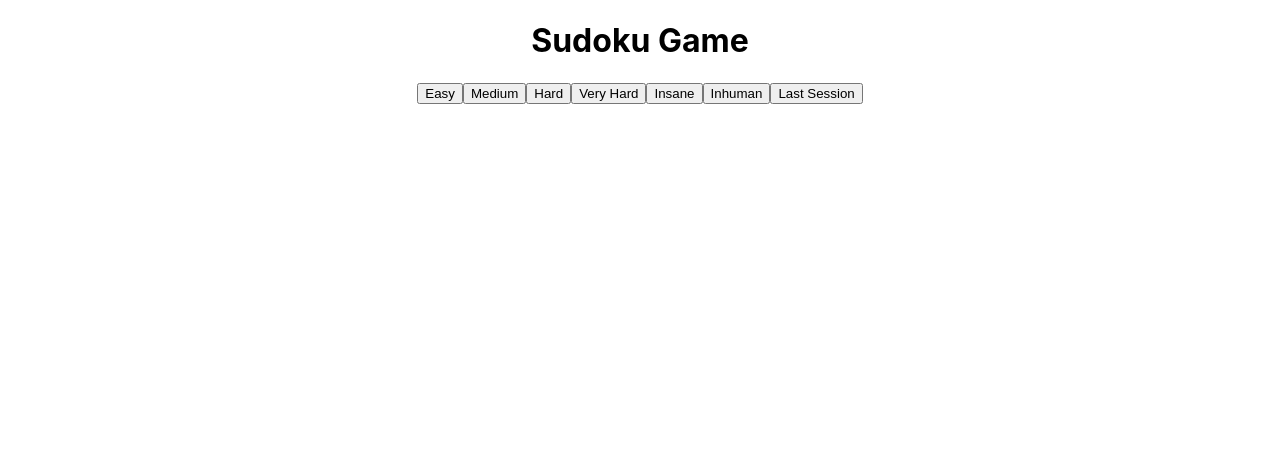
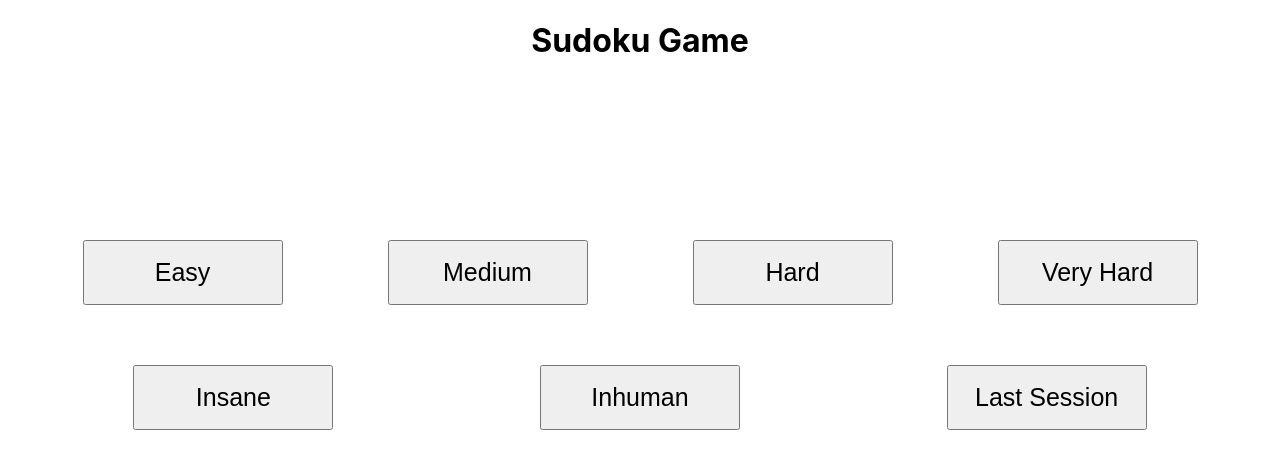
Before and after one commit to Nieokorzesany/Sudoku, a React app: page / in a window 1280 px wide. Shown: the top 468 px of the page. Built offline with nearby package versions, Linux system fonts and the light colour scheme.

Commit message:
add styling to StartingView

```diff
--- a/src/App.js
+++ b/src/App.js
@@ -4,7 +4,6 @@ import Board from "./Components/Board";
 import Title from "./Components/Title";
 import sudoku from "sudoku-umd";
 import Controls from "./Components/Controls";
-import Wrapper from "./Components/Wrapper";
 import StartingView from "./Components/StartingView";
 
 class App extends React.Component {
@@ -67,8 +66,9 @@ class App extends React.Component {
   };
 
   resetGame = () => {
+    let onGoing = this.state.initialBoard;
     this.setState({
-      boardArr: this.state.initialBoard
+      boardArr: onGoing
     });
   };
 
@@ -95,6 +95,7 @@ class App extends React.Component {
       boardArr: [...board]
     });
     this.saveGame();
+    this.editedList([...board]);
   };
 
   highlight = index => {
@@ -122,16 +123,29 @@ class App extends React.Component {
     this.highlight(index);
   };
 
+  changeDifficulty = () => {
+    let playing = this.setState.playing;
+    this.setState({ playing: playing });
+  };
+
   render() {
     return (
       <div
         className="App"
-        onClick={this.state.playing === true ? () => this.saveGame() : null}
+        onClick={
+          this.state.playing === true
+            ? () => {
+                this.saveGame();
+                this.editedList(this.state.initialBoard);
+              }
+            : null
+        }
       >
         {!this.state.playing ? (
           <StartingView level={this.assignDifficulty} last={this.lastSession} />
         ) : (
-          <Wrapper>
+          <div className="theApp">
+            <div>
               <Title />
               <Board
                 boardArr={this.state.boardArr}
@@ -141,13 +155,15 @@ class App extends React.Component {
                 clicked={this.state.clicked}
                 editedList={this.state.editedList}
               />
+            </div>
             <Controls
               newGame={this.newGame}
               reset={this.resetGame}
               check={this.checkGame}
               solved={this.solveGame}
+              changeDiff={this.changeDifficulty}
             />
-          </Wrapper>
+          </div>
         )}
       </div>
     );
--- a/src/Components/Controls.js
+++ b/src/Components/Controls.js
@@ -1,14 +1,18 @@
 import React from "react";
 import "../Sass/Controls.scss";
+import Wrapper from "./Wrapper";
 
 const Controls = props => {
   return (
+    <Wrapper>
       <div className="Controls">
         <button onClick={() => props.check()}>Check</button>
         <button onClick={() => props.newGame()}>New Game</button>
         <button onClick={() => props.solved()}>Solve</button>
         <button onClick={() => props.reset()}>Restart</button>
+        <button onClick={() => props.changeDiff()}>Change Difficulty</button>
       </div>
+    </Wrapper>
   );
 };
 
--- a/src/Components/StartingView.js
+++ b/src/Components/StartingView.js
@@ -1,6 +1,7 @@
 import React from "react";
 import Title from "./Title";
 import Wrapper from "./Wrapper";
+import "../Sass/Level.scss";
 
 const StargtingView = props => {
   return (
--- a/src/Sass/App.scss
+++ b/src/Sass/App.scss
@@ -1,3 +1,14 @@
+body {
+  height: 100vh;
+}
 .App {
   text-align: center;
 }
+
+.theApp {
+  min-width: 900px;
+  margin-left: 50px;
+  display: flex;
+  flex-direction: row;
+  justify-content: space-around;
+}
--- a/src/Sass/Board.scss
+++ b/src/Sass/Board.scss
@@ -2,6 +2,7 @@
   margin: auto;
   display: flex;
   flex-direction: row;
+  min-width: 650px;
   width: 70vw;
   height: 70vh;
   flex-wrap: wrap;
--- a/src/Sass/Controls.scss
+++ b/src/Sass/Controls.scss
@@ -1,10 +1,12 @@
 .Controls {
   margin: 30px auto;
   display: flex;
+  flex-direction: column;
   justify-content: space-around;
-  width: 80%;
+  width: 90%;
   button {
-    padding: 20px;
+    margin: 0 auto;
+    padding: 10px;
     width: 200px;
     font-size: 20px;
   }
--- /dev/null
+++ b/src/Sass/Level.scss
@@ -0,0 +1,13 @@
+.level {
+  display: flex;
+  flex-direction: row;
+  justify-content: space-around;
+  margin: 150px 30px;
+  flex-wrap: wrap;
+  height: 250px;
+  button {
+    width: 200px;
+    font-size: 25px;
+    margin: 30px;
+  }
+}
```
Lines whose indentation alone changed are shown as unchanged.
